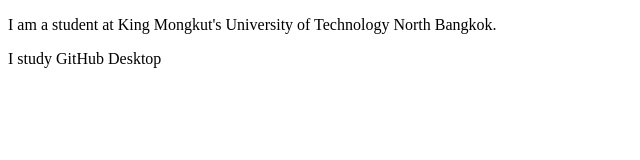
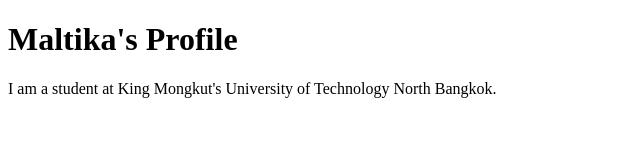
Before and after one commit to maltika/github-desktp-project, a plain HTML site: page index.html in a window 1280 px wide. Shown: the whole page, without its empty margins (0-640 px from the left). Drawn offline with Linux system fonts and the light colour scheme.

Commit message:
Revert "Add some text"
This reverts commit 6d7329aee3193328e91e65abb53bd00b0934004e.

```diff
--- a/index.html
+++ b/index.html
@@ -6,9 +6,9 @@
     <title>Document</title>
 </head>
 <body>
+    <h1>Maltika's Profile</h1>
     <p>
         I am a student at King Mongkut's University of Technology North Bangkok.
     </p>
-    <p> I study GitHub Desktop</p>
 </body>
 </html>
```
